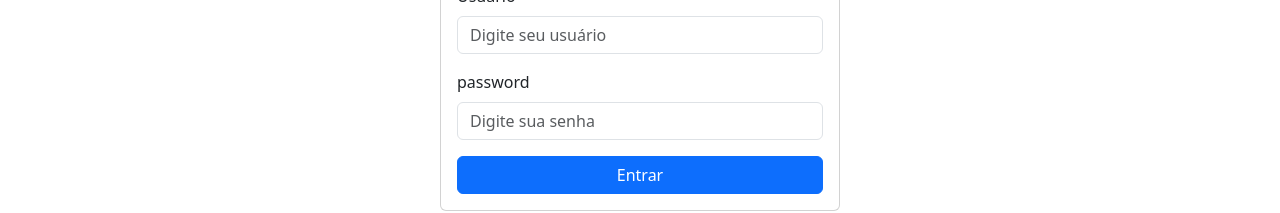
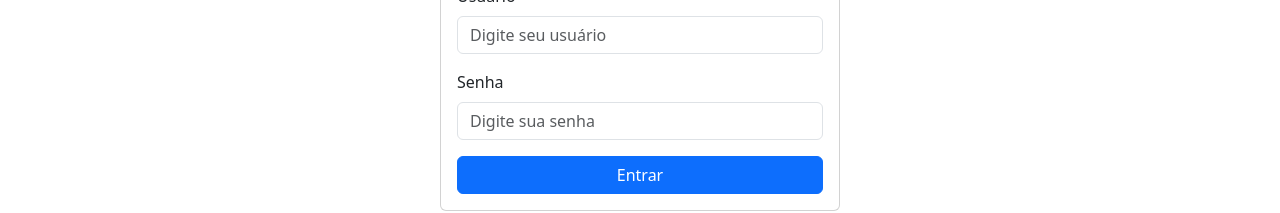
Before and after one commit to pedrofonseca1227/Projeto-Vue-Gestao, a Vue app: page / in a window 1280 px wide. Shown: the part 432-645 px from the top of the page. Built offline with nearby package versions, Linux system fonts and the light colour scheme.

Commit message:
voltando o teste

```diff
--- a/src/views/LoginPage.vue
+++ b/src/views/LoginPage.vue
@@ -17,7 +17,7 @@
             />
           </div>
           <div class="mb-3">
-            <label for="password" class="form-label">password</label>
+            <label for="password" class="form-label">Senha</label>
             <input
               v-model="password"
               type="password"
```
